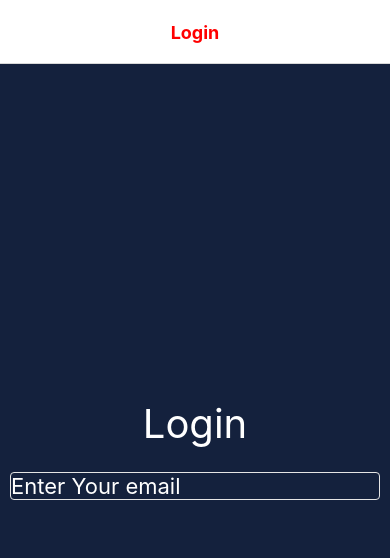
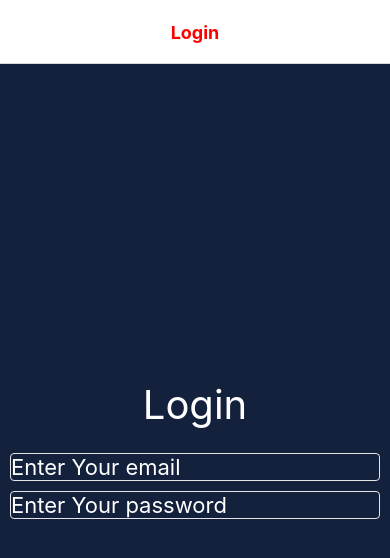
Before and after one commit to awais882s/MySecondApp, a React Native app: screen /Login in a window 390 px wide. Shown: the top 558 px of the page. Built offline with nearby package versions, Linux system fonts and the light colour scheme.

Commit message:
secrure password

```diff
--- a/src/screens/Auth/Login.js
+++ b/src/screens/Auth/Login.js
@@ -15,6 +15,12 @@ export default function Login() {
                 placeholder="Enter Your email"
                 placeholderTextColor="white"
                 keyboardType="email-address"
+            />
+            <TextInput
+                style={styles.formControl}
+                placeholder="Enter Your password"
+                placeholderTextColor="white"
+                secureTextEntry
             />
 
         </View>
```
